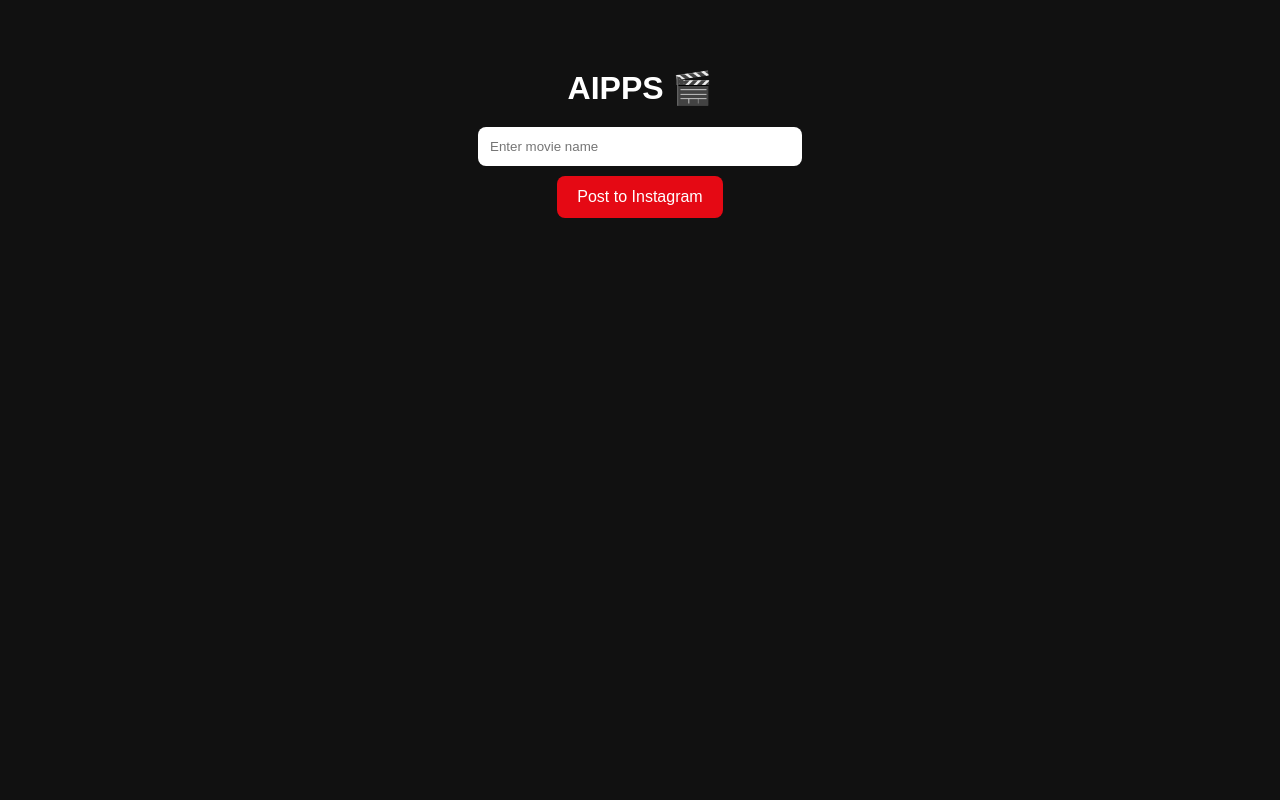
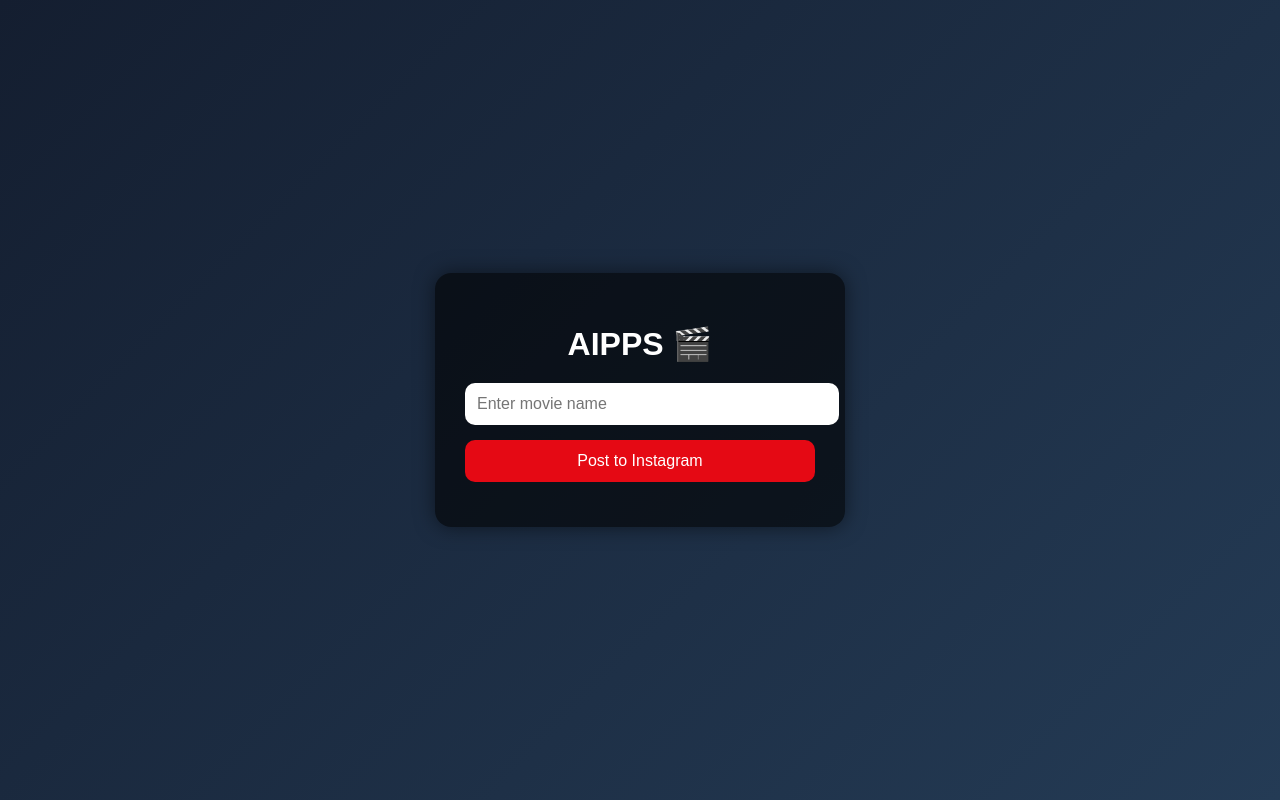
Before and after one commit to imtiyazhaiider/AIPPS, a Flask app: page / in a window 1280 px wide. Run offline with Flask 3, Linux system fonts and the light colour scheme.

Commit message:
UI upgrade

```diff
--- a/templates/index.html
+++ b/templates/index.html
@@ -3,53 +3,90 @@
 <head>
     <title>AIPPS 🎬</title>
     <meta name="viewport" content="width=device-width, initial-scale=1.0">
+
     <style>
         body {
+            margin: 0;
             font-family: Arial;
+            background: linear-gradient(135deg, #141e30, #243b55);
+            color: white;
+            display: flex;
+            justify-content: center;
+            align-items: center;
+            height: 100vh;
+        }
+
+        .container {
             text-align: center;
-            padding: 40px;
-            background: #111;
-            color: white;
+            background: rgba(0,0,0,0.6);
+            padding: 30px;
+            border-radius: 16px;
+            box-shadow: 0 0 20px rgba(0,0,0,0.5);
+            width: 90%;
+            max-width: 350px;
+        }
+
+        h1 {
+            margin-bottom: 20px;
         }
 
         input {
+            width: 100%;
             padding: 12px;
-            width: 80%;
-            max-width: 300px;
-            border-radius: 8px;
+            border-radius: 10px;
             border: none;
-            margin-bottom: 10px;
+            margin-bottom: 15px;
+            font-size: 16px;
         }
 
         button {
-            padding: 12px 20px;
+            width: 100%;
+            padding: 12px;
+            border-radius: 10px;
             border: none;
-            border-radius: 8px;
             background: #e50914;
             color: white;
             font-size: 16px;
+            cursor: pointer;
         }
 
         button:hover {
             background: #ff1f1f;
         }
 
-        h1 {
-            margin-bottom: 20px;
+        .msg {
+            margin-top: 15px;
+            font-size: 14px;
+            color: #ccc;
+        }
+
+        .loader {
+            display: none;
+            margin-top: 10px;
         }
     </style>
 </head>
+
 <body>
 
+<div class="container">
     <h1>AIPPS 🎬</h1>
 
-    <form method="POST">
+    <form method="POST" onsubmit="showLoader()">
         <input type="text" name="movie" placeholder="Enter movie name" required>
-        <br>
         <button type="submit">Post to Instagram</button>
     </form>
 
-    <p>{{ message }}</p>
+    <div class="loader" id="loader">⏳ Posting...</div>
+
+    <div class="msg">{{ message }}</div>
+</div>
+
+<script>
+function showLoader() {
+    document.getElementById("loader").style.display = "block";
+}
+</script>
 
 </body>
 </html>
```
